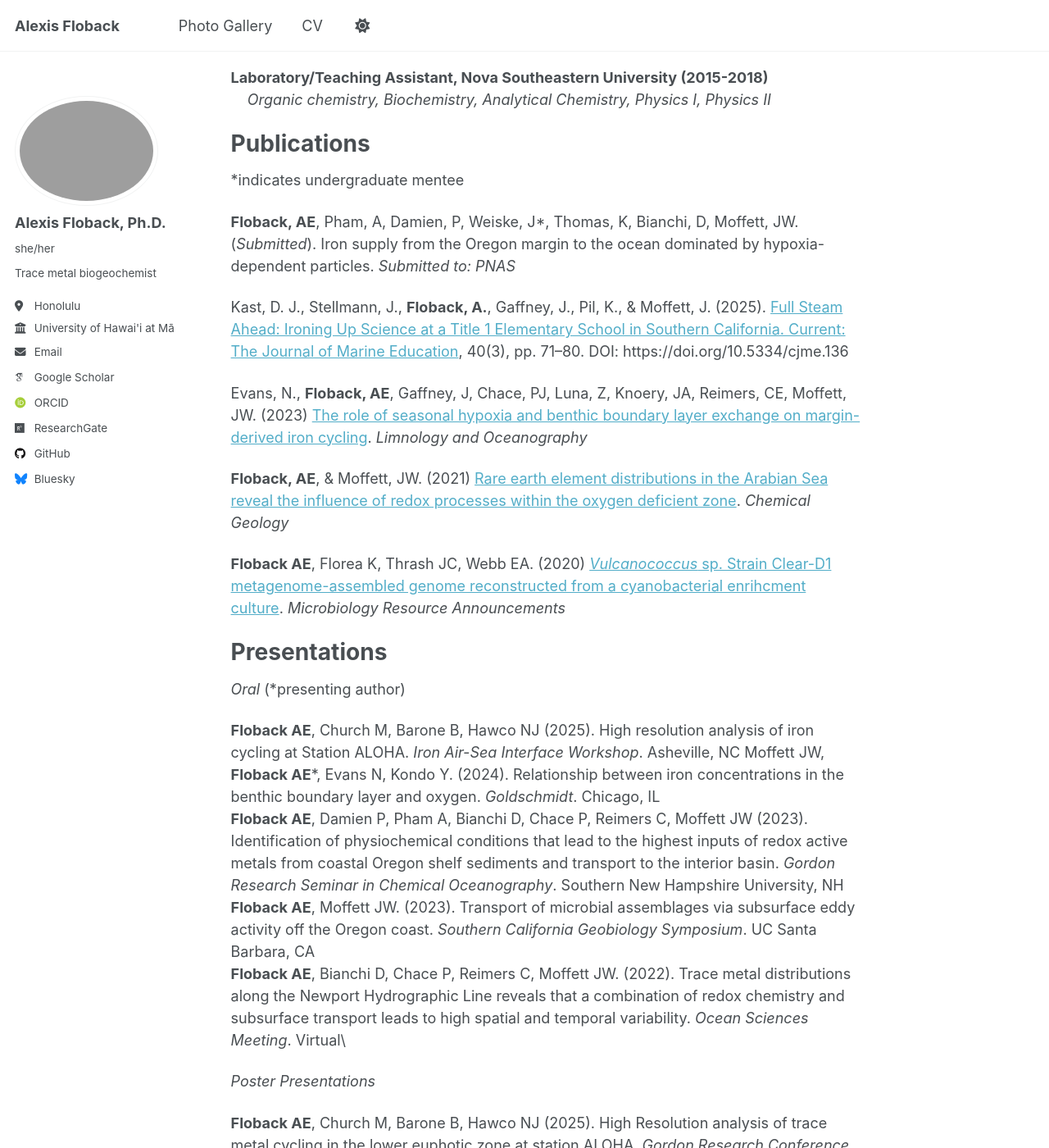
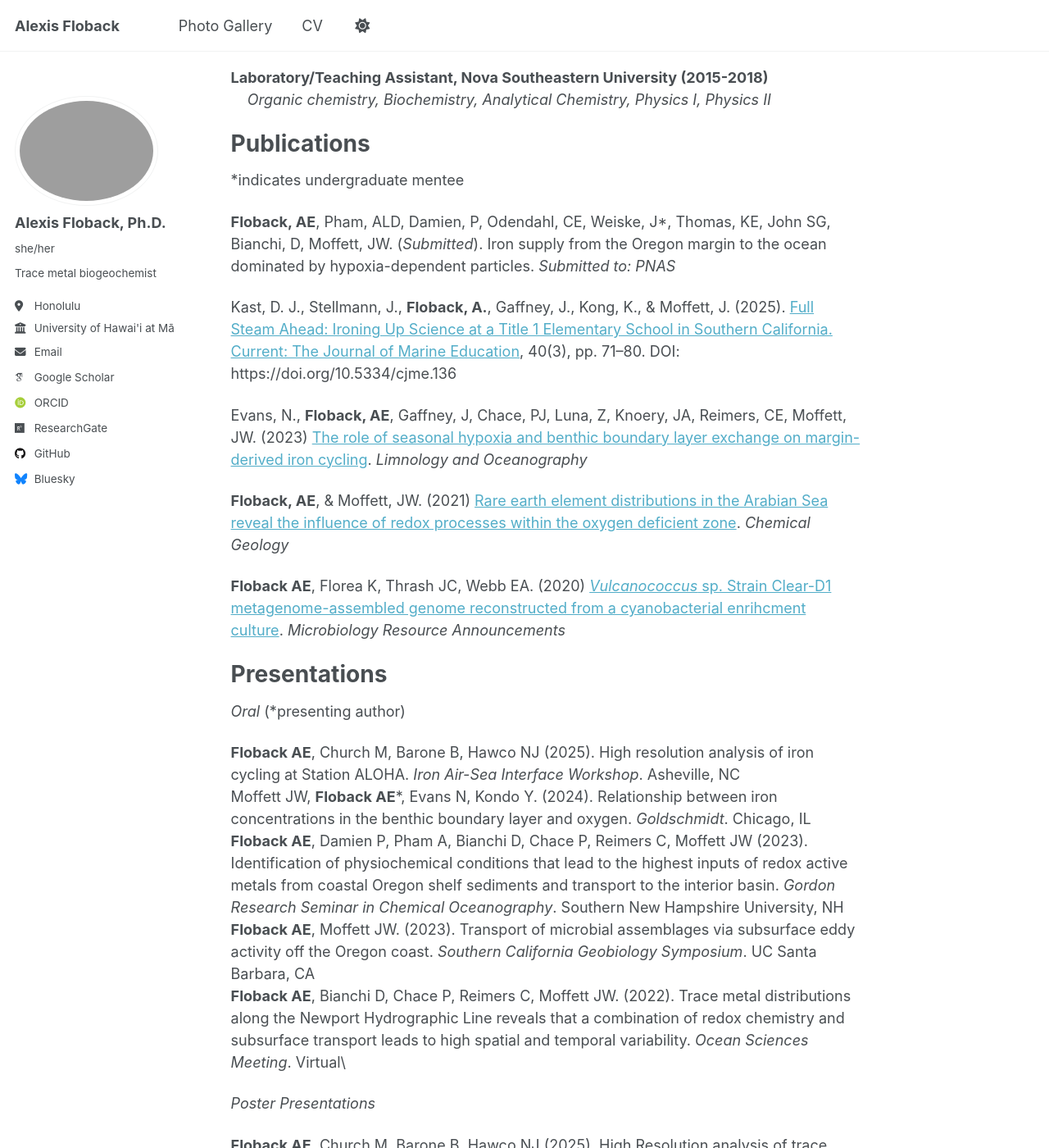
Before and after one commit to alexis-floback/alexis-floback.github.io, a Jekyll site: the page built from _pages/cv.md, in a window 1280 px wide and 1400 px high, scrolled down 1009 px. Shown: the whole window at 82% size. Built offline with Jekyll 4.4.1, drawn with Linux system fonts in a browser that asks for light colours; some web fonts are replaced; some of the changed text lies outside the part shown.

Commit message:
Update cv.md

```diff
--- a/_pages/cv.md
+++ b/_pages/cv.md
@@ -50,9 +50,9 @@ Publications
 ======
 *indicates undergraduate mentee
 
-**Floback, AE**, Pham, A, Damien, P, Weiske, J*, Thomas, K, Bianchi, D, Moffett, JW. (_Submitted_). Iron supply from the Oregon margin to the ocean dominated by hypoxia-dependent particles. _Submitted to: PNAS_
+**Floback, AE**, Pham, ALD, Damien, P, Odendahl, CE, Weiske, J*, Thomas, KE, John SG, Bianchi, D, Moffett, JW. (_Submitted_). Iron supply from the Oregon margin to the ocean dominated by hypoxia-dependent particles. _Submitted to: PNAS_
 
-Kast, D. J., Stellmann, J., **Floback, A.**, Gaffney, J., Pil, K., & Moffett, J. (2025). [Full Steam Ahead: Ironing Up Science at a Title 1 Elementary School in Southern California. Current: The Journal of Marine Education](https://current-journal.com/articles/10.5334/cjme.136), 40(3), pp. 71–80. DOI: https://doi.org/10.5334/cjme.136
+Kast, D. J., Stellmann, J., **Floback, A.**, Gaffney, J., Kong, K., & Moffett, J. (2025). [Full Steam Ahead: Ironing Up Science at a Title 1 Elementary School in Southern California. Current: The Journal of Marine Education](https://current-journal.com/articles/10.5334/cjme.136), 40(3), pp. 71–80. DOI: https://doi.org/10.5334/cjme.136
 
 Evans, N., **Floback, AE**, Gaffney, J, Chace, PJ, Luna, Z, Knoery, JA, Reimers, CE, Moffett, JW. (2023) [The role of seasonal hypoxia and benthic boundary layer exchange on margin-derived iron cycling](https://aslopubs.onlinelibrary.wiley.com/doi/abs/10.1002/lno.12476). _Limnology and Oceanography_
 
@@ -64,7 +64,7 @@ Presentations
 ======
 _Oral_ (*presenting author)
 
-**Floback AE**, Church M, Barone B, Hawco NJ (2025). High resolution analysis of iron cycling at Station ALOHA. _Iron Air-Sea Interface Workshop_. Asheville, NC
+**Floback AE**, Church M, Barone B, Hawco NJ (2025). High resolution analysis of iron cycling at Station ALOHA. _Iron Air-Sea Interface Workshop_. Asheville, NC \
 Moffett JW, **Floback AE***, Evans N, Kondo Y. (2024). Relationship between iron concentrations in the benthic boundary layer and oxygen. _Goldschmidt_. Chicago, IL\
 **Floback AE**, Damien P, Pham A, Bianchi D, Chace P, Reimers C, Moffett JW (2023). Identification of physiochemical conditions that lead to the highest inputs of redox active metals from coastal Oregon shelf sediments and transport to the interior basin. _Gordon Research Seminar in Chemical Oceanography_. Southern New Hampshire University, NH\
 **Floback AE**, Moffett JW. (2023). Transport of microbial assemblages via subsurface eddy activity off the Oregon coast. _Southern California Geobiology Symposium_. UC Santa Barbara, CA\
```
Also changed, not shown: other parts of _pages/cv.md (+4 -2 lines).
